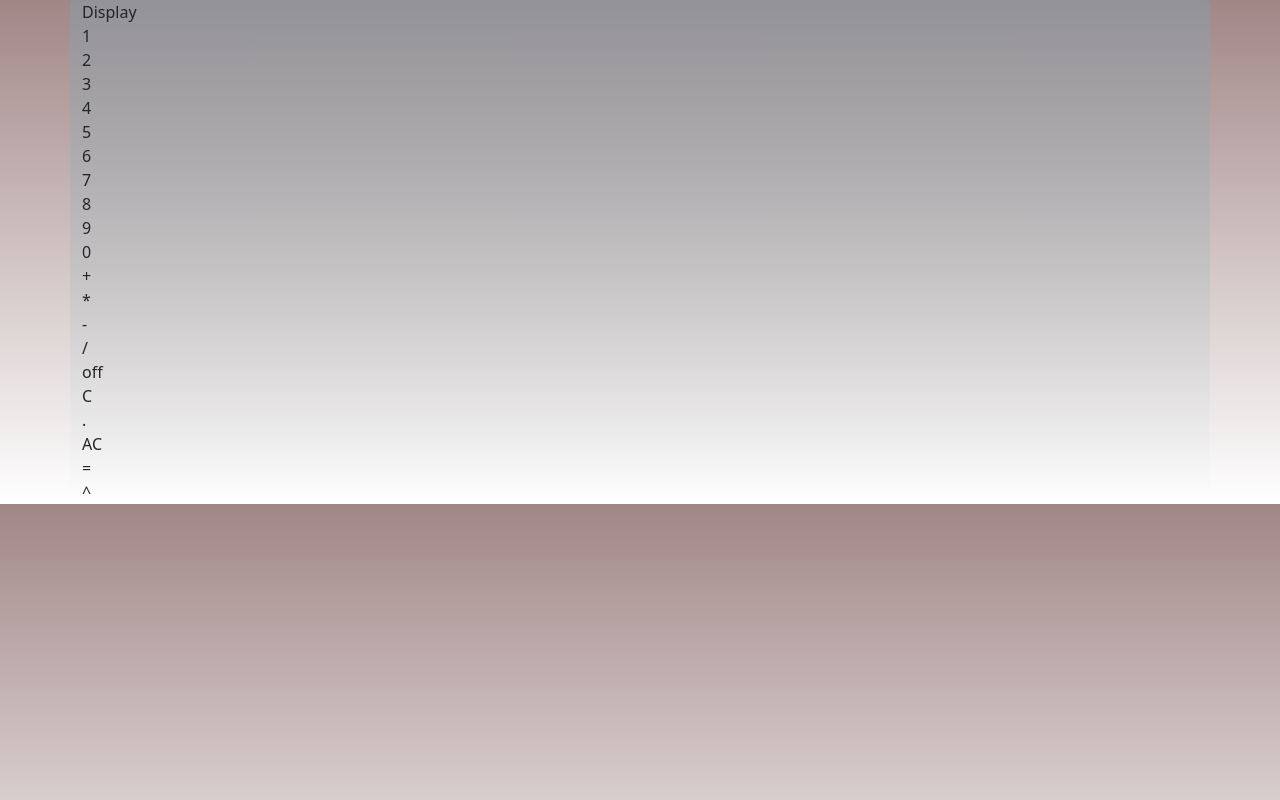
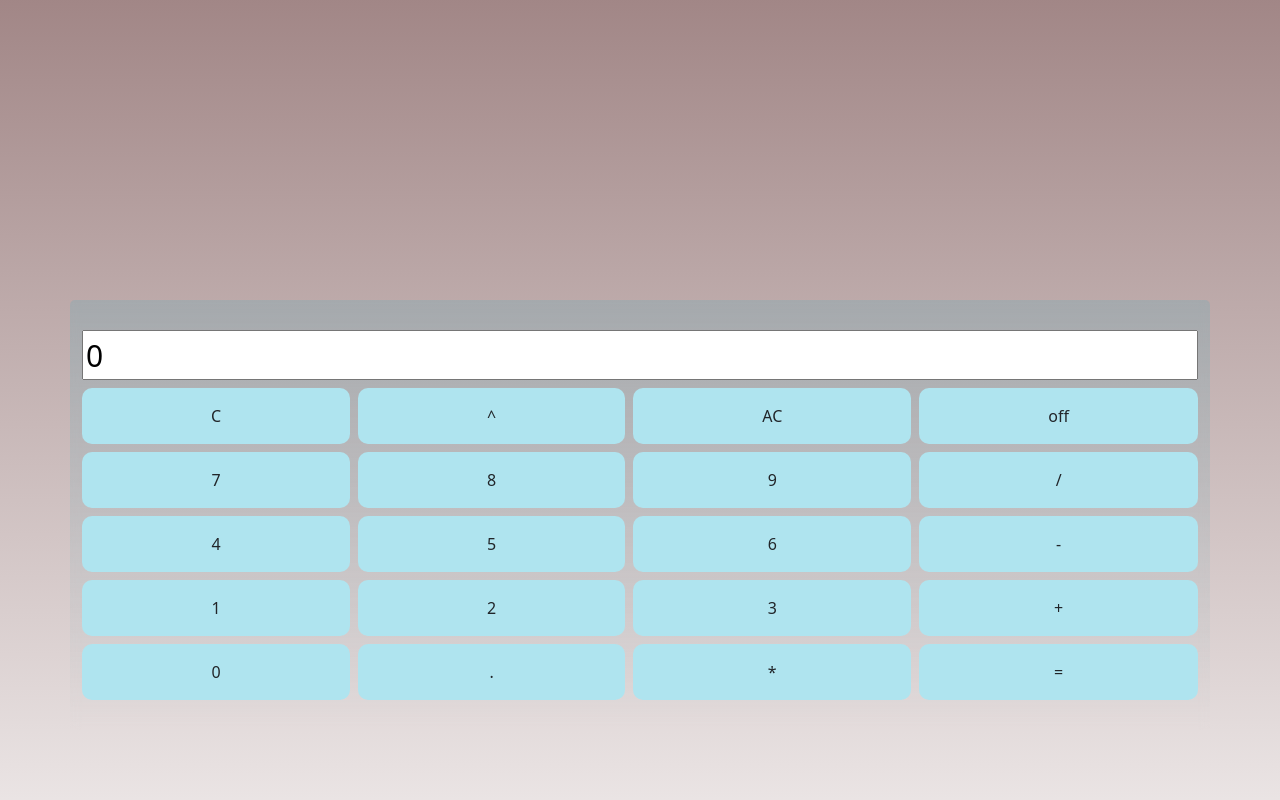
Before and after one commit to anmolft9/React-Calculator, a React (Create React App) app: page / in a window 1280 px wide. Shown: the top 800 px of the page. Built offline with nearby package versions, Linux system fonts and the light colour scheme.

Commit message:
added all the buttons and added handleOnSubmit BUtton and saved its value in the state and displayed

```diff
--- a/src/App.css
+++ b/src/App.css
@@ -8,11 +8,293 @@ body {
 }
 
 .container {
+  /* width: 50rem; */
+
   display: grid;
+  grid-gap: 0.5em;
+
   border-radius: 5px;
   background: linear-gradient(
     180deg,
     rgba(119, 170, 181, 0.337) 0%,
     rgba(91, 105, 50, 0) 100%
   );
+
+  z-index: 10;
+  backdrop-filter: blur(5px);
+
+  width: 350px;
+
+  margin: 300px;
+  padding: 30px;
+
+  grid-template-areas:
+    "main main main main"
+    "itemC itemPower itemAC itemOff "
+    "item7 item8 item9 itemDivide"
+    "item4 item5 item6 itemMinus"
+    "item1 item2 item3 itemPlus"
+    "item0 itemDot itemMulti itemEquals";
 }
+
+.main {
+  height: 50px;
+  font-size: 30px;
+
+  grid-area: main;
+}
+.container > div {
+  cursor: pointer;
+  border-radius: 10px;
+  background: #afe4ef;
+}
+.container > div:hover {
+  cursor: pointer;
+  background: rgb(153, 57, 57);
+  color: white;
+}
+
+.item-1 {
+  height: 7vh;
+
+  text-align: center;
+
+  display: flex;
+  justify-content: center;
+  align-items: center;
+
+  grid-area: item1;
+}
+
+.item-2 {
+  height: 7vh;
+
+  text-align: center;
+
+  display: flex;
+  justify-content: center;
+  align-items: center;
+
+  grid-area: item2;
+}
+.item-3 {
+  height: 7vh;
+
+  text-align: center;
+
+  display: flex;
+  justify-content: center;
+  align-items: center;
+
+  grid-area: item3;
+}
+.item-4 {
+  height: 7vh;
+
+  text-align: center;
+
+  display: flex;
+  justify-content: center;
+  align-items: center;
+
+  grid-area: item4;
+}
+.item-5 {
+  height: 7vh;
+
+  text-align: center;
+
+  display: flex;
+  justify-content: center;
+  align-items: center;
+
+  grid-area: item5;
+}
+.item-6 {
+  height: 7vh;
+
+  text-align: center;
+
+  display: flex;
+  justify-content: center;
+  align-items: center;
+
+  grid-area: item6;
+}
+.item-7 {
+  height: 7vh;
+
+  text-align: center;
+
+  display: flex;
+  justify-content: center;
+  align-items: center;
+
+  grid-area: item7;
+}
+.item-8 {
+  height: 7vh;
+
+  text-align: center;
+
+  display: flex;
+  justify-content: center;
+  align-items: center;
+
+  grid-area: item8;
+}
+.item-9 {
+  height: 7vh;
+
+  text-align: center;
+
+  display: flex;
+  justify-content: center;
+  align-items: center;
+
+  grid-area: item9;
+}
+.item-10 {
+  height: 7vh;
+
+  text-align: center;
+
+  display: flex;
+  justify-content: center;
+  align-items: center;
+
+  grid-area: item0;
+}
+.item-11 {
+  height: 7vh;
+
+  text-align: center;
+
+  display: flex;
+  justify-content: center;
+  align-items: center;
+
+  grid-area: itemPlus;
+}
+.item-12 {
+  height: 7vh;
+
+  text-align: center;
+
+  display: flex;
+  justify-content: center;
+  align-items: center;
+
+  grid-area: itemMulti;
+}
+.item-13 {
+  height: 7vh;
+
+  text-align: center;
+
+  display: flex;
+  justify-content: center;
+  align-items: center;
+
+  grid-area: itemMinus;
+}
+.item-14 {
+  height: 7vh;
+
+  text-align: center;
+
+  display: flex;
+  justify-content: center;
+  align-items: center;
+
+  grid-area: itemDivide;
+}
+.item-15 {
+  height: 7vh;
+
+  text-align: center;
+
+  display: flex;
+  justify-content: center;
+  align-items: center;
+
+  grid-area: itemOff;
+}
+.item-16 {
+  height: 7vh;
+
+  text-align: center;
+
+  display: flex;
+  justify-content: center;
+  align-items: center;
+
+  grid-area: itemC;
+}
+.item-17 {
+  height: 7vh;
+  /* background: rgba(166, 244, 159, 1); */
+
+  text-align: center;
+
+  display: flex;
+  justify-content: center;
+  align-items: center;
+
+  grid-area: itemDot;
+}
+
+.item-18 {
+  height: 7vh;
+
+  text-align: center;
+
+  display: flex;
+  justify-content: center;
+  align-items: center;
+
+  grid-area: itemAC;
+}
+.item-19 {
+  height: 7vh;
+
+  text-align: center;
+
+  display: flex;
+  justify-content: center;
+  align-items: center;
+
+  grid-area: itemEquals;
+}
+.item-20 {
+  height: 7vh;
+
+  text-align: center;
+
+  display: flex;
+  justify-content: center;
+  align-items: center;
+
+  grid-area: itemPower;
+}
+
+.container > div:active {
+  box-shadow: #afe4ef;
+  transform: translateY(4px);
+}
+
+@keyframes bounce {
+  0% {
+    transform: translateX(10px);
+  }
+  50% {
+    transform: translateX(-10px);
+  }
+
+  75% {
+    transform: translateX(-10px);
+  }
+  100% {
+    transform: translateX(-10px);
+  }
+}
--- a/src/App.js
+++ b/src/App.js
@@ -1,14 +1,24 @@
+import { useState } from "react";
 import "./App.css";
 import { ButtonArea } from "./components/ButtonArea";
 import { Display } from "./components/Display";
 
 function App() {
+  const [str, setStr] = useState("");
+  const handleOnClick = (value) => {
+    if (value === "AC") {
+      setStr("");
+      return;
+    }
+    setStr(str + value);
+  };
+  // console.log(str);
   return (
     <div className="App">
       <div className="wrap">
         <div className="container">
-          <Display />
-          <ButtonArea />
+          <Display str={str} />
+          <ButtonArea handleOnClick={handleOnClick} />
         </div>
       </div>
     </div>
--- a/src/components/Display.js
+++ b/src/components/Display.js
@@ -1,5 +1,7 @@
 import React from "react";
 
-export const Display = () => {
-  return <div>Display</div>;
+export const Display = ({ str }) => {
+  return (
+    <input className="main" type="string" placeholder="0" value={str || "0"} />
+  );
 };
```
